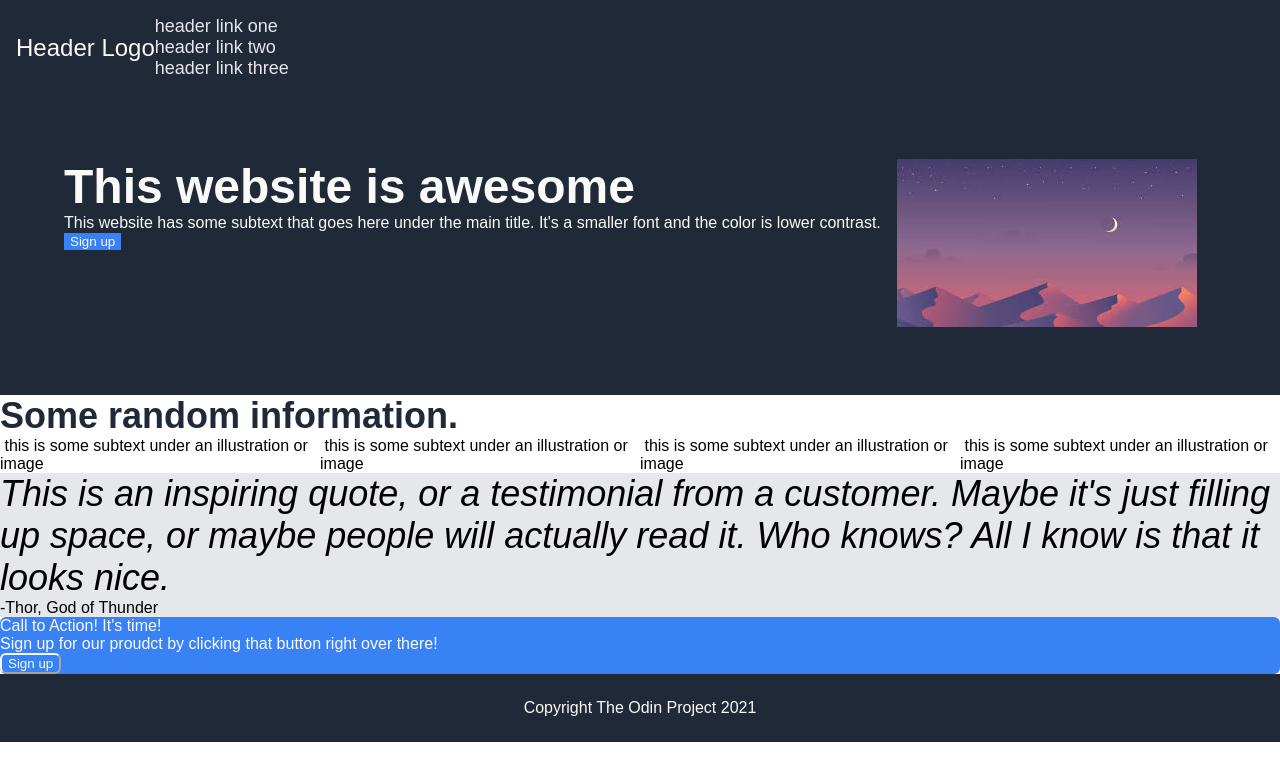
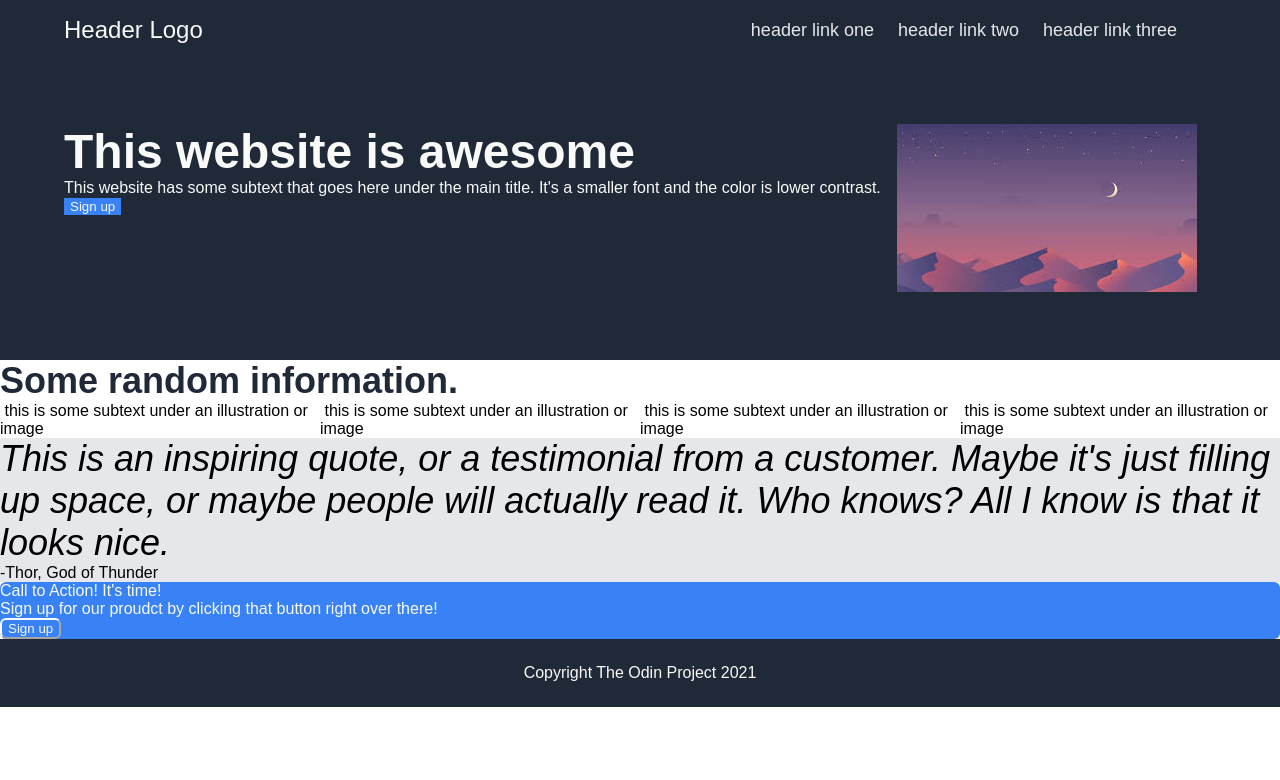
Before and after one commit to tk821/sample-website, a plain HTML site: page index.html in a window 1280 px wide. Drawn offline with Linux system fonts and the light colour scheme.

Commit message:
fixed issues with header

```diff
--- a/style.css
+++ b/style.css
@@ -29,11 +29,18 @@ button {
 
 .header .left {
     font-size: 24px;
+    min-width: 225px;
+    flex: 1;
+    padding-left: 48px;
 }
 
 .header .right {
+    display: flex;
+    justify-content: center;
+    gap: 24px;
     font-size: 18px;
     color: #E5E7EB;
+    flex: 1;
 }
 
 .first {
```
Also changed, not shown: index.html (+1 -0 lines).
